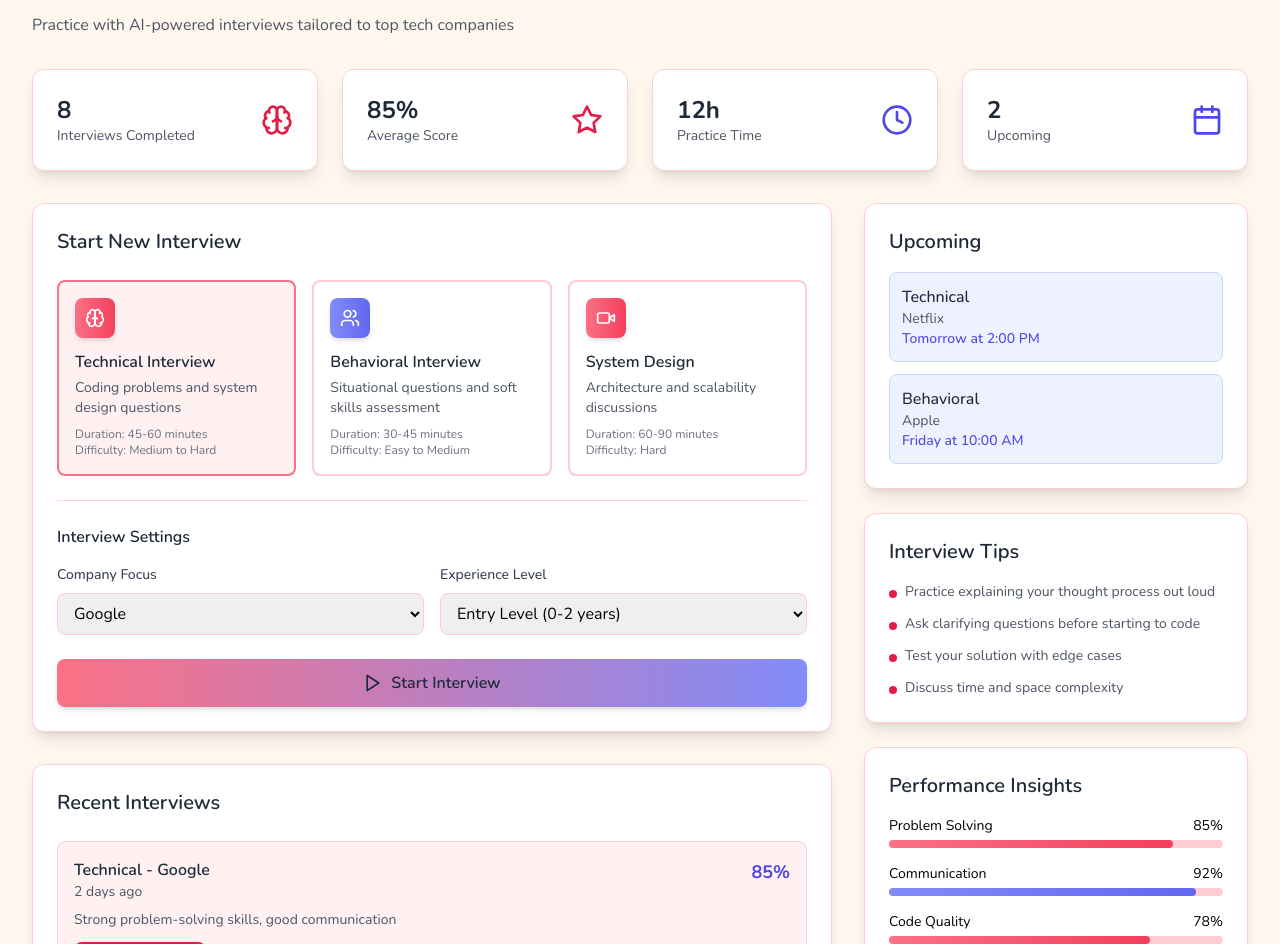
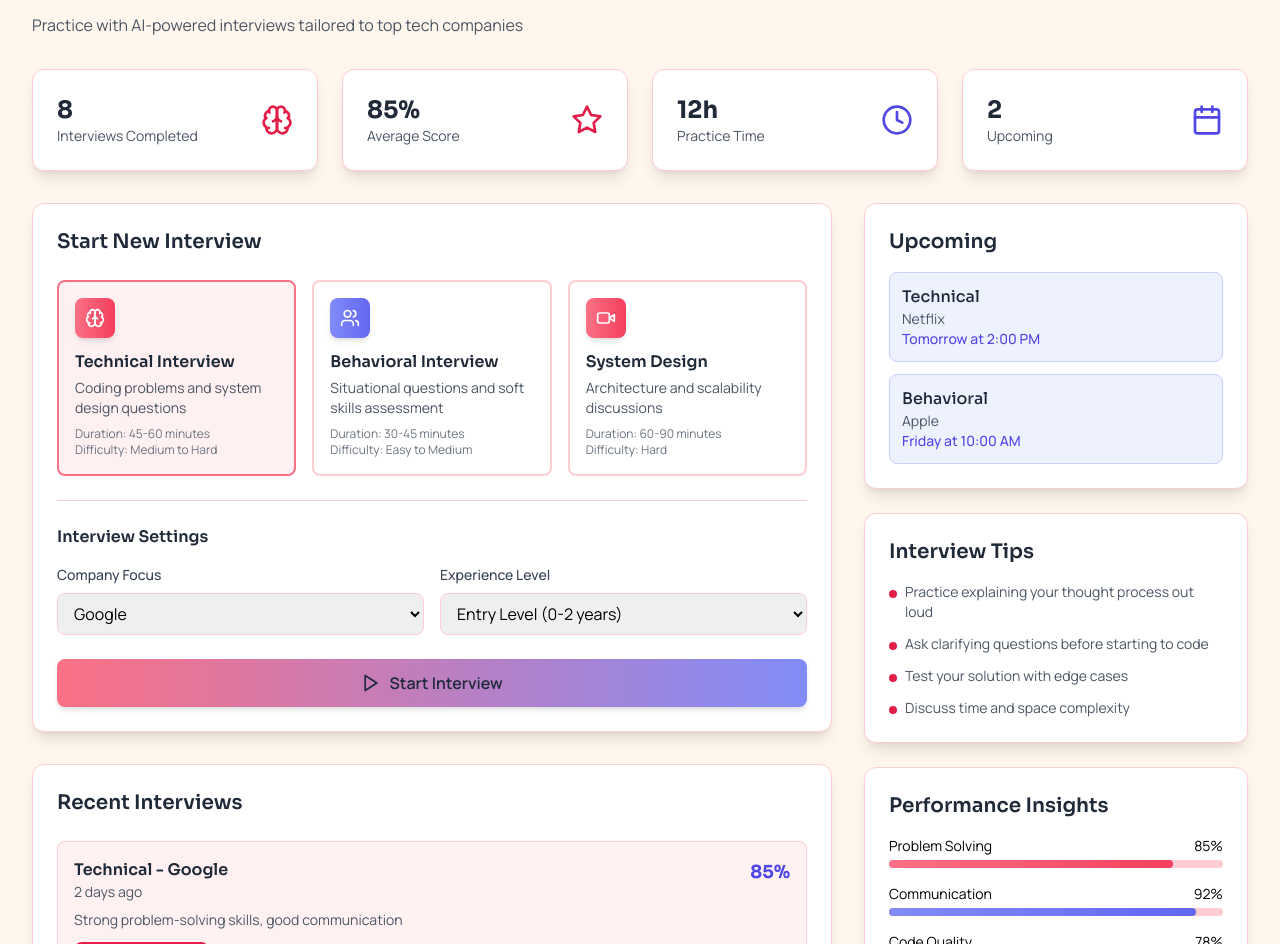
Before and after one commit to Sridharmalladi/prepp, a React (Vite) app: page /interview in a window 1280 px wide. Shown: the part 128-1072 px from the top of the page. Built offline with nearby package versions, Linux system fonts and the light colour scheme.

Commit message:
Implement Manrope + Sora font pairing

```diff
--- a/index.html
+++ b/index.html
@@ -8,7 +8,7 @@
     <meta name="description" content="Comprehensive interview preparation platform with coding challenges, mock interviews, and skill assessments" />
     <link rel="preconnect" href="https://fonts.googleapis.com">
     <link rel="preconnect" href="https://fonts.gstatic.com" crossorigin>
-    <link href="https://fonts.googleapis.com/css2?family=Poppins:ital,wght@0,100;0,200;0,300;0,400;0,500;0,600;0,700;0,800;0,900;1,100;1,200;1,300;1,400;1,500;1,600;1,700;1,800;1,900&family=Nunito:ital,wght@0,200..1000;1,200..1000&display=swap" rel="stylesheet">
+    <link href="https://fonts.googleapis.com/css2?family=Sora:wght@100..800&family=Manrope:wght@200..800&display=swap" rel="stylesheet">
   </head>
   <body>
     <div id="root"></div>
--- a/src/components/Header.tsx
+++ b/src/components/Header.tsx
@@ -31,7 +31,7 @@ const Header: React.FC<HeaderProps> = ({ isDarkMode = false, onToggleTheme }) =>
             <div className="bg-gradient-to-r from-rose-400 to-indigo-400 p-2 rounded-lg shadow-md">
               <Code className="h-6 w-6 text-white" />
             </div>
-            <span className="text-2xl font-heading font-semibold bg-gradient-to-r from-rose-500 to-indigo-500 bg-clip-text text-transparent">
+            <span className="text-2xl font-heading font-bold bg-gradient-to-r from-rose-500 to-indigo-500 bg-clip-text text-transparent">
               Prepify
             </span>
           </Link>
--- a/src/pages/Login.tsx
+++ b/src/pages/Login.tsx
@@ -31,11 +31,11 @@ const Login = () => {
             <div className="bg-gradient-to-r from-rose-400 to-indigo-400 p-3 rounded-lg shadow-md">
               <Code className="h-8 w-8 text-white" />
             </div>
-            <span className="text-3xl font-heading font-semibold bg-gradient-to-r from-rose-500 to-indigo-500 bg-clip-text text-transparent">
+            <span className="text-3xl font-heading font-bold bg-gradient-to-r from-rose-500 to-indigo-500 bg-clip-text text-transparent">
               Prepify
             </span>
           </Link>
-          <h2 className="text-3xl font-heading font-semibold text-gray-800">Welcome back</h2>
+          <h2 className="text-3xl font-heading font-bold text-gray-800">Welcome back</h2>
           <p className="mt-2 text-gray-600 font-sans">Sign in to continue your interview preparation</p>
         </div>
 
--- a/src/pages/MockInterview.tsx
+++ b/src/pages/MockInterview.tsx
@@ -103,8 +103,8 @@ const MockInterview = () => {
       <div className="max-w-7xl mx-auto px-4 sm:px-6 lg:px-8">
         {/* Header */}
         <div className="mb-8">
-          <h1 className="text-3xl font-bold text-gray-800 mb-2">Mock Interviews</h1>
-          <p className="text-gray-600">Practice with AI-powered interviews tailored to top tech companies</p>
+          <h1 className="text-3xl font-heading font-bold text-gray-800 mb-2">Mock Interviews</h1>
+          <p className="text-gray-600 font-sans">Practice with AI-powered interviews tailored to top tech companies</p>
         </div>
 
         {/* Stats */}
@@ -112,8 +112,8 @@ const MockInterview = () => {
           <div className="bg-white p-6 rounded-xl shadow-lg border border-rose-200">
             <div className="flex items-center justify-between">
               <div>
-                <div className="text-2xl font-bold text-gray-800">8</div>
-                <div className="text-sm text-gray-600">Interviews Completed</div>
+                <div className="text-2xl font-heading font-bold text-gray-800">8</div>
+                <div className="text-sm text-gray-600 font-sans">Interviews Completed</div>
               </div>
               <Brain className="h-8 w-8 text-rose-600" />
             </div>
@@ -122,8 +122,8 @@ const MockInterview = () => {
           <div className="bg-white p-6 rounded-xl shadow-lg border border-rose-200">
             <div className="flex items-center justify-between">
               <div>
-                <div className="text-2xl font-bold text-gray-800">85%</div>
-                <div className="text-sm text-gray-600">Average Score</div>
+                <div className="text-2xl font-heading font-bold text-gray-800">85%</div>
+                <div className="text-sm text-gray-600 font-sans">Average Score</div>
               </div>
               <Star className="h-8 w-8 text-rose-600" />
             </div>
@@ -132,8 +132,8 @@ const MockInterview = () => {
           <div className="bg-white p-6 rounded-xl shadow-lg border border-rose-200">
             <div className="flex items-center justify-between">
               <div>
-                <div className="text-2xl font-bold text-gray-800">12h</div>
-                <div className="text-sm text-gray-600">Practice Time</div>
+                <div className="text-2xl font-heading font-bold text-gray-800">12h</div>
+                <div className="text-sm text-gray-600 font-sans">Practice Time</div>
               </div>
               <Clock className="h-8 w-8 text-indigo-600" />
             </div>
@@ -142,8 +142,8 @@ const MockInterview = () => {
           <div className="bg-white p-6 rounded-xl shadow-lg border border-rose-200">
             <div className="flex items-center justify-between">
               <div>
-                <div className="text-2xl font-bold text-gray-800">2</div>
-                <div className="text-sm text-gray-600">Upcoming</div>
+                <div className="text-2xl font-heading font-bold text-gray-800">2</div>
+                <div className="text-sm text-gray-600 font-sans">Upcoming</div>
               </div>
               <Calendar className="h-8 w-8 text-indigo-600" />
             </div>
@@ -154,7 +154,7 @@ const MockInterview = () => {
           {/* Interview Types */}
           <div className="lg:col-span-2">
             <div className="bg-white p-6 rounded-xl shadow-lg mb-8 border border-rose-200">
-              <h2 className="text-xl font-semibold text-gray-800 mb-6">Start New Interview</h2>
+              <h2 className="text-xl font-heading font-semibold text-gray-800 mb-6">Start New Interview</h2>
 
               <div className="grid grid-cols-1 md:grid-cols-3 gap-4 mb-6">
                 {interviewTypes.map((type) => {
@@ -172,9 +172,9 @@ const MockInterview = () => {
                       <div className={`w-10 h-10 bg-gradient-to-r ${type.color} rounded-lg flex items-center justify-center mb-3 shadow-md`}>
                         <Icon className="h-5 w-5 text-white" />
                       </div>
-                      <h3 className="font-semibold text-gray-800 mb-1">{type.title}</h3>
-                      <p className="text-sm text-gray-600 mb-2">{type.description}</p>
-                      <div className="text-xs text-gray-500">
+                      <h3 className="font-heading font-semibold text-gray-800 mb-1">{type.title}</h3>
+                      <p className="text-sm text-gray-600 mb-2 font-sans">{type.description}</p>
+                      <div className="text-xs text-gray-500 font-sans">
                         <div>Duration: {type.duration}</div>
                         <div>Difficulty: {type.difficulty}</div>
                       </div>
@@ -184,11 +184,11 @@ const MockInterview = () => {
               </div>
 
               <div className="border-t border-rose-200 pt-6">
-                <h3 className="font-semibold text-gray-800 mb-4">Interview Settings</h3>
+                <h3 className="font-heading font-semibold text-gray-800 mb-4">Interview Settings</h3>
                 <div className="grid grid-cols-1 md:grid-cols-2 gap-4 mb-6">
                   <div>
-                    <label className="block text-sm font-medium text-gray-700 mb-2">Company Focus</label>
-                    <select className="w-full border border-rose-200 rounded-lg px-3 py-2 focus:ring-2 focus:ring-rose-400 focus:border-transparent">
+                    <label className="block text-sm font-sans font-medium text-gray-700 mb-2">Company Focus</label>
+                    <select className="w-full border border-rose-200 rounded-lg px-3 py-2 focus:ring-2 focus:ring-rose-400 focus:border-transparent font-sans">
                       <option>Google</option>
                       <option>Meta</option>
                       <option>Amazon</option>
@@ -198,8 +198,8 @@ const MockInterview = () => {
                     </select>
                   </div>
                   <div>
-                    <label className="block text-sm font-medium text-gray-700 mb-2">Experience Level</label>
-                    <select className="w-full border border-rose-200 rounded-lg px-3 py-2 focus:ring-2 focus:ring-rose-400 focus:border-transparent">
+                    <label className="block text-sm font-sans font-medium text-gray-700 mb-2">Experience Level</label>
+                    <select className="w-full border border-rose-200 rounded-lg px-3 py-2 focus:ring-2 focus:ring-rose-400 focus:border-transparent font-sans">
                       <option>Entry Level (0-2 years)</option>
                       <option>Mid Level (3-5 years)</option>
                       <option>Senior Level (6+ years)</option>
@@ -207,7 +207,7 @@ const MockInterview = () => {
                   </div>
                 </div>
 
-                <button className="w-full bg-gradient-to-r from-rose-400 to-indigo-400 text-slate-800 py-3 rounded-lg font-semibold hover:from-rose-500 hover:to-indigo-500 transition-all duration-200 shadow-md hover:shadow-lg flex items-center justify-center space-x-2">
+                <button className="w-full bg-gradient-to-r from-rose-400 to-indigo-400 text-slate-800 py-3 rounded-lg font-sans font-semibold hover:from-rose-500 hover:to-indigo-500 transition-all duration-200 shadow-md hover:shadow-lg flex items-center justify-center space-x-2">
                   <Play className="h-5 w-5" />
                   <span>Start Interview</span>
                 </button>
@@ -216,17 +216,17 @@ const MockInterview = () => {
 
             {/* Recent Interviews */}
             <div className="bg-white p-6 rounded-xl shadow-lg border border-rose-200">
-              <h2 className="text-xl font-semibold text-gray-800 mb-6">Recent Interviews</h2>
+              <h2 className="text-xl font-heading font-semibold text-gray-800 mb-6">Recent Interviews</h2>
               <div className="space-y-4">
                 {recentInterviews.map((interview, index) => (
                   <div key={index} className="p-4 bg-rose-50 rounded-lg border border-rose-200">
                     <div className="flex justify-between items-start mb-2">
                       <div>
-                        <h3 className="font-semibold text-gray-800">{interview.type} - {interview.company}</h3>
-                        <p className="text-sm text-gray-600">{interview.date}</p>
+                        <h3 className="font-heading font-semibold text-gray-800">{interview.type} - {interview.company}</h3>
+                        <p className="text-sm text-gray-600 font-sans">{interview.date}</p>
                       </div>
                       <div className="text-right">
-                        <div className={`text-lg font-bold ${
+                        <div className={`text-lg font-heading font-bold ${
                           interview.score >= 90 ? 'text-rose-600' :
                           interview.score >= 80 ? 'text-indigo-600' :
                           interview.score >= 70 ? 'text-rose-600' : 'text-red-600'
@@ -235,11 +235,11 @@ const MockInterview = () => {
                         </div>
                       </div>
                     </div>
-                    <p className="text-sm text-gray-600 mb-3">{interview.feedback}</p>
+                    <p className="text-sm text-gray-600 mb-3 font-sans">{interview.feedback}</p>
                     {interview.canLeaveFeedback && (
                       <button
                         onClick={() => setShowFeedbackModal(true)}
-                        className="text-sm bg-rose-600 text-white px-4 py-2 rounded-lg hover:bg-rose-700 transition-colors duration-200"
+                        className="text-sm bg-rose-600 text-white px-4 py-2 rounded-lg hover:bg-rose-700 transition-colors duration-200 font-sans"
                       >
                         Leave Feedback
                       </button>
@@ -254,13 +254,13 @@ const MockInterview = () => {
           <div className="space-y-6">
             {/* Upcoming Interviews */}
             <div className="bg-white p-6 rounded-xl shadow-lg border border-rose-200">
-              <h2 className="text-xl font-semibold text-gray-800 mb-4">Upcoming</h2>
+              <h2 className="text-xl font-heading font-semibold text-gray-800 mb-4">Upcoming</h2>
               <div className="space-y-3">
                 {upcomingInterviews.map((interview, index) => (
                   <div key={index} className="p-3 bg-indigo-50 rounded-lg border border-indigo-200">
-                    <div className="font-medium text-gray-800">{interview.type}</div>
-                    <div className="text-sm text-gray-600">{interview.company}</div>
-                    <div className="text-sm text-indigo-600 font-medium">{interview.date} at {interview.time}</div>
+                    <div className="font-heading font-medium text-gray-800">{interview.type}</div>
+                    <div className="text-sm text-gray-600 font-sans">{interview.company}</div>
+                    <div className="text-sm text-indigo-600 font-sans font-medium">{interview.date} at {interview.time}</div>
                   </div>
                 ))}
               </div>
@@ -268,8 +268,8 @@ const MockInterview = () => {
 
             {/* Tips */}
             <div className="bg-white p-6 rounded-xl shadow-lg border border-rose-200">
-              <h2 className="text-xl font-semibold text-gray-800 mb-4">Interview Tips</h2>
-              <div className="space-y-3 text-sm text-gray-600">
+              <h2 className="text-xl font-heading font-semibold text-gray-800 mb-4">Interview Tips</h2>
+              <div className="space-y-3 text-sm text-gray-600 font-sans">
                 <div className="flex items-start space-x-2">
                   <div className="w-2 h-2 bg-rose-600 rounded-full mt-2 flex-shrink-0"></div>
                   <p>Practice explaining your thought process out loud</p>
@@ -291,10 +291,10 @@ const MockInterview = () => {
 
             {/* Performance Insights */}
             <div className="bg-white p-6 rounded-xl shadow-lg border border-rose-200">
-              <h2 className="text-xl font-semibold text-gray-800 mb-4">Performance Insights</h2>
+              <h2 className="text-xl font-heading font-semibold text-gray-800 mb-4">Performance Insights</h2>
               <div className="space-y-4">
                 <div>
-                  <div className="flex justify-between text-sm mb-1">
+                  <div className="flex justify-between text-sm mb-1 font-sans">
                     <span>Problem Solving</span>
                     <span>85%</span>
                   </div>
@@ -303,7 +303,7 @@ const MockInterview = () => {
                   </div>
                 </div>
                 <div>
-                  <div className="flex justify-between text-sm mb-1">
+                  <div className="flex justify-between text-sm mb-1 font-sans">
                     <span>Communication</span>
                     <span>92%</span>
                   </div>
@@ -312,7 +312,7 @@ const MockInterview = () => {
                   </div>
                 </div>
                 <div>
-                  <div className="flex justify-between text-sm mb-1">
+                  <div className="flex justify-between text-sm mb-1 font-sans">
                     <span>Code Quality</span>
                     <span>78%</span>
                   </div>
--- a/src/pages/Register.tsx
+++ b/src/pages/Register.tsx
@@ -35,11 +35,11 @@ const Register = () => {
             <div className="bg-gradient-to-r from-rose-400 to-indigo-400 p-3 rounded-lg shadow-md">
               <Code className="h-8 w-8 text-white" />
             </div>
-            <span className="text-3xl font-heading font-semibold bg-gradient-to-r from-rose-500 to-indigo-500 bg-clip-text text-transparent">
+            <span className="text-3xl font-heading font-bold bg-gradient-to-r from-rose-500 to-indigo-500 bg-clip-text text-transparent">
               Prepify
             </span>
           </Link>
-          <h2 className="text-3xl font-heading font-semibold text-gray-800">Create your account</h2>
+          <h2 className="text-3xl font-heading font-bold text-gray-800">Create your account</h2>
           <p className="mt-2 text-gray-600 font-sans">Start your interview preparation journey today</p>
         </div>
 
--- a/tailwind.config.js
+++ b/tailwind.config.js
@@ -4,9 +4,9 @@ export default {
   theme: {
     extend: {
       fontFamily: {
-        'sans': ['Nunito', 'ui-sans-serif', 'system-ui', '-apple-system', 'BlinkMacSystemFont', 'Segoe UI', 'Helvetica Neue', 'Arial', 'Noto Sans', 'sans-serif'],
-        'display': ['Poppins', 'ui-sans-serif', 'system-ui', '-apple-system', 'BlinkMacSystemFont', 'Segoe UI', 'Helvetica Neue', 'Arial', 'Noto Sans', 'sans-serif'],
-        'heading': ['Poppins', 'ui-sans-serif', 'system-ui', '-apple-system', 'BlinkMacSystemFont', 'Segoe UI', 'Helvetica Neue', 'Arial', 'Noto Sans', 'sans-serif'],
+        'sans': ['Manrope', 'ui-sans-serif', 'system-ui', '-apple-system', 'BlinkMacSystemFont', 'Segoe UI', 'Helvetica Neue', 'Arial', 'Noto Sans', 'sans-serif'],
+        'display': ['Sora', 'ui-sans-serif', 'system-ui', '-apple-system', 'BlinkMacSystemFont', 'Segoe UI', 'Helvetica Neue', 'Arial', 'Noto Sans', 'sans-serif'],
+        'heading': ['Sora', 'ui-sans-serif', 'system-ui', '-apple-system', 'BlinkMacSystemFont', 'Segoe UI', 'Helvetica Neue', 'Arial', 'Noto Sans', 'sans-serif'],
       },
     },
   },
```
Also changed, not shown: src/pages/CodingPractice.tsx (+21 -21 lines), src/pages/Dashboard.tsx (+5 -5 lines), src/pages/Home.tsx (+5 -5 lines), src/pages/Profile.tsx (+24 -24 lines).
